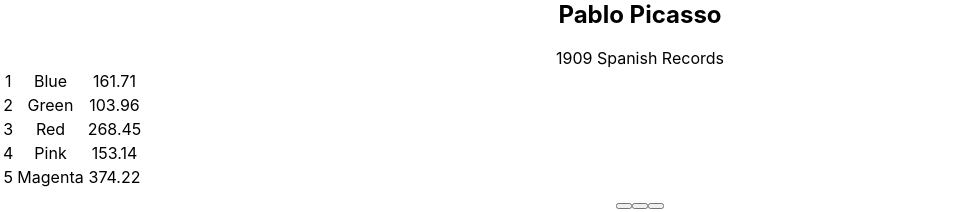
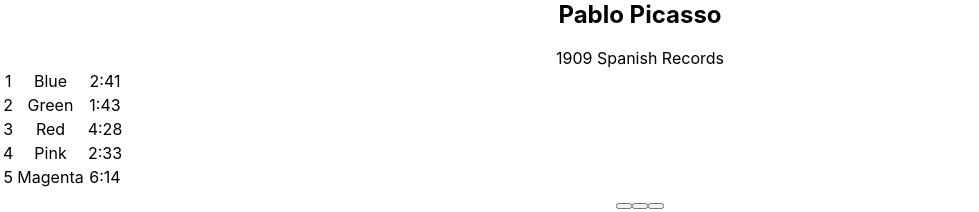
Before and after one commit to ctmcoder/bloc-jams-react, a React (Create React App) app: page /album/the-colors in a window 1280 px wide. Shown: the part 728-940 px from the top of the page, without its empty margins (0-979 px from the left). Built offline with nearby package versions, Linux system fonts and the light colour scheme; some icons are missing.

Commit message:
assignment 9 range: revision

```diff
--- a/src/components/Album.js
+++ b/src/components/Album.js
@@ -157,7 +157,7 @@
             className="song" key={index} onClick={() => this.handleSongClick(song)} >
                   <td>{this.renderButton(song, index)}</td>
                   <td className="song-title">{song.title}</td>
-                  <td className="song-duration">{song.duration}</td>
+                  <td>{this.formatTime(song.duration)}</td>
                 </tr>
               )
             }
```
